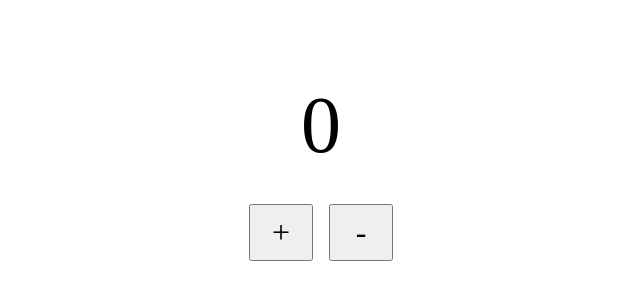
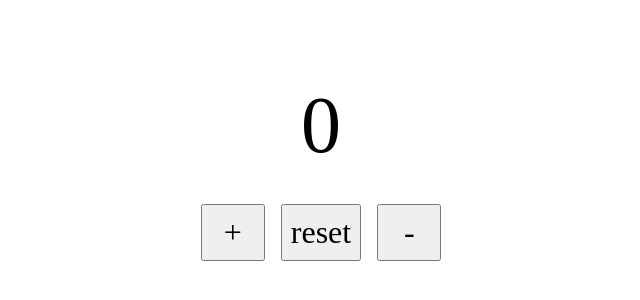
Before and after one commit to TuanDao-0110/redux_tool_kit, a React (Create React App) app: page / in a window 1280 px wide. Shown: the part 222-522 px from the top of the page, without its empty margins (319-959 px from the left). Built offline with nearby package versions, Linux system fonts and the light colour scheme.

Commit message:
add reset

```diff
--- a/src/features/counter/Counter.js
+++ b/src/features/counter/Counter.js
@@ -1,6 +1,6 @@
 import React from 'react'
 import { useSelector, useDispatch } from 'react-redux'
-import { increment, decrement } from './couterSlice'
+import { increment, decrement, reset } from './couterSlice'
 export default function Counter() {
     const count = useSelector(state => state.counterReducer.count)
     const dispatch = useDispatch()
@@ -14,6 +14,9 @@ export default function Counter() {
                         dispatch(increment())
                     }}>+</button>
                     <button onClick={() => {
+                        dispatch(reset())
+                    }}>reset</button>
+                    <button onClick={() => {
                         dispatch(decrement())
                     }}>-</button>
 
--- a/src/features/counter/couterSlice.js
+++ b/src/features/counter/couterSlice.js
@@ -5,7 +5,7 @@ const initialState = {
 
 
 
- const counterSlice = createSlice({
+const counterSlice = createSlice({
     // create slice offer 3 porperty : 1. reducer name, 2. address its state, 3. action with name vs action
     // 1 . name for the reducer
     name: 'counter',
@@ -17,13 +17,16 @@ const initialState = {
             state.count++
         },
         decrement: (state) => {
-            state.count -=1
+            state.count -= 1
+        },
+        reset: (state) => {
+            state.count = 0
         }
     }
 })
 
 // 4. now we can export it use:
 
-export const { increment, decrement } = counterSlice.actions
+export const { increment, decrement ,reset} = counterSlice.actions
 
 export default counterSlice.reducer
```
